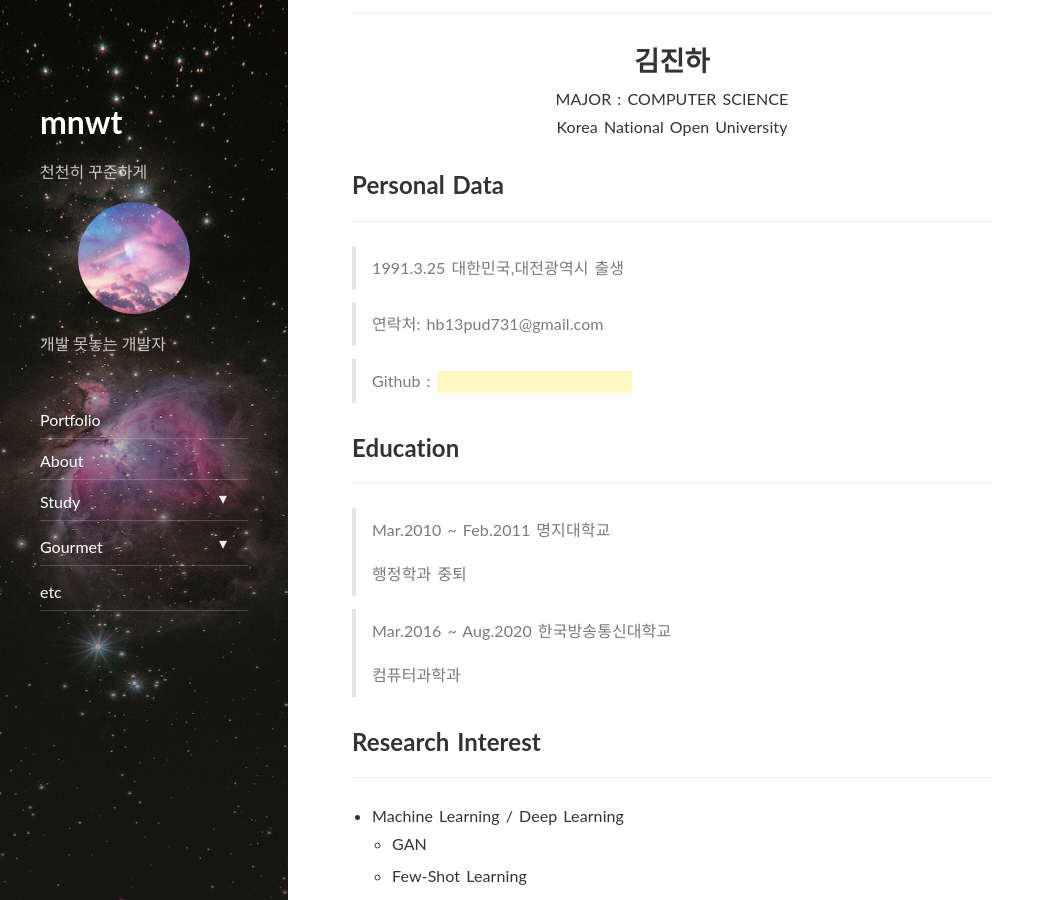
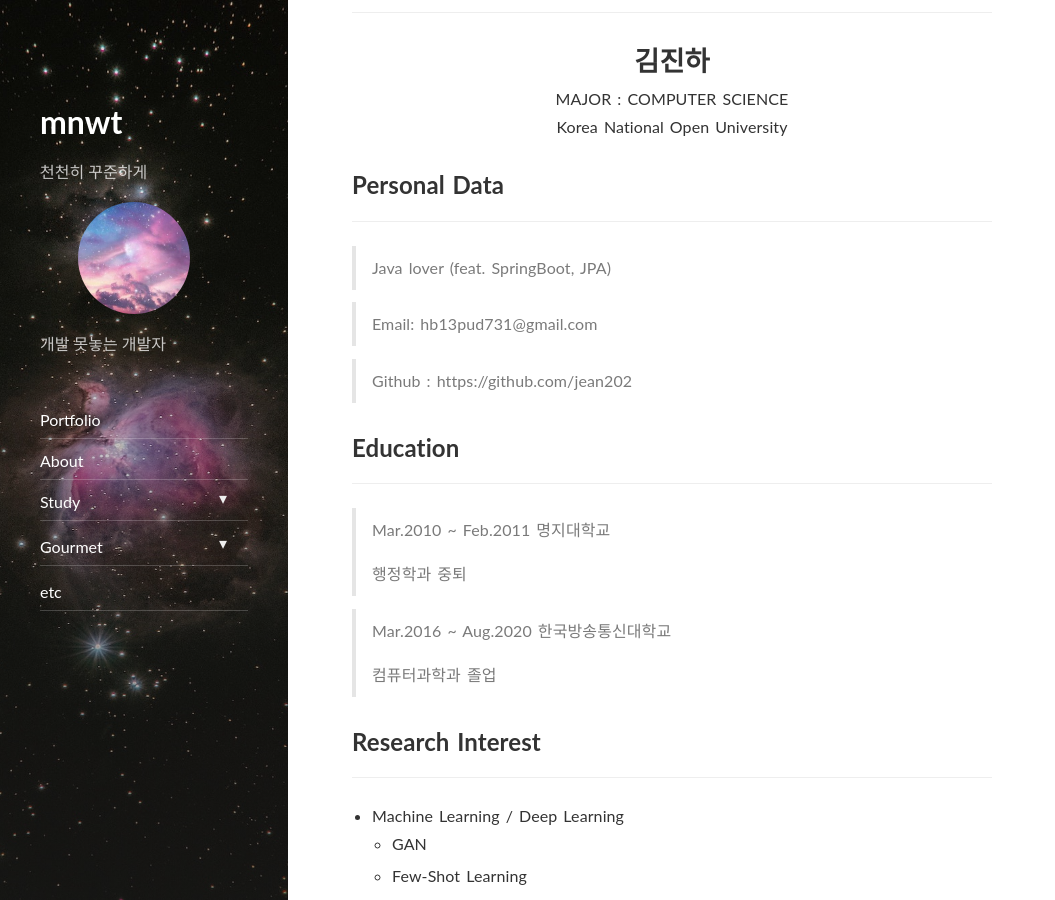
Before and after one commit to jean202/jean202.github.io, a Jekyll site: the page built from portfolio.md, in a window 1280 px wide and 900 px high, scrolled down 285 px. Shown: the whole window, without its empty margins (0-1055 px from the left). Built offline with Jekyll 4.4.1, drawn with Linux system fonts in a browser that asks for light colours; nearby versions of some CDN libraries.

Commit message:
modify profile and color

```diff
--- a/_config.yml
+++ b/_config.yml
@@ -27,7 +27,7 @@ mnwt:
 
 # Fallback image and color
 image:               /assets/img/sidebar_bg.jpg
-color:               '#00ff0000'
+color:               '#7a7a7a'
 
 # The font used for headings. Expects a string that is a valid CSS font-family value.
 font_heading:        "'Merriweather-Light','Lato','-apple-system','Verdana','PingFang SC','Helvetica Neue','Arial','Hiragino Sans GB','Microsoft YaHei','WenQuanYi Micro Hei','sans-serif'"
--- a/assets/css/hydejack.css
+++ b/assets/css/hydejack.css
@@ -58,7 +58,7 @@
 }
 
 .markdown-body a {
-  background: #FFF9C4;
+  background: #00ff0000;
 }
 
 .markdown-body code,
--- a/portfolio.md
+++ b/portfolio.md
@@ -20,9 +20,9 @@ font-weight:bold">
 
 ## Personal Data
 ---
-> 1991.3.25 대한민국,대전광역시 출생
+> Java lover (feat. SpringBoot, JPA)
 
-> 연락처: hb13pud731@gmail.com
+> Email: hb13pud731@gmail.com
 
 > Github : <a href="https://github.com/jean202">https://github.com/jean202</a>
 
@@ -35,7 +35,7 @@ font-weight:bold">
 
 > Mar.2016 ~ Aug.2020 한국방송통신대학교
 >
-> 컴퓨터과학과
+> 컴퓨터과학과 졸업
 
 
 ## Research Interest
```
Also changed, not shown: _posts/study/2023-05-09-algorithm05.md (renamed from _posts/study/2023-05-09-algorithm-todolist.md).
